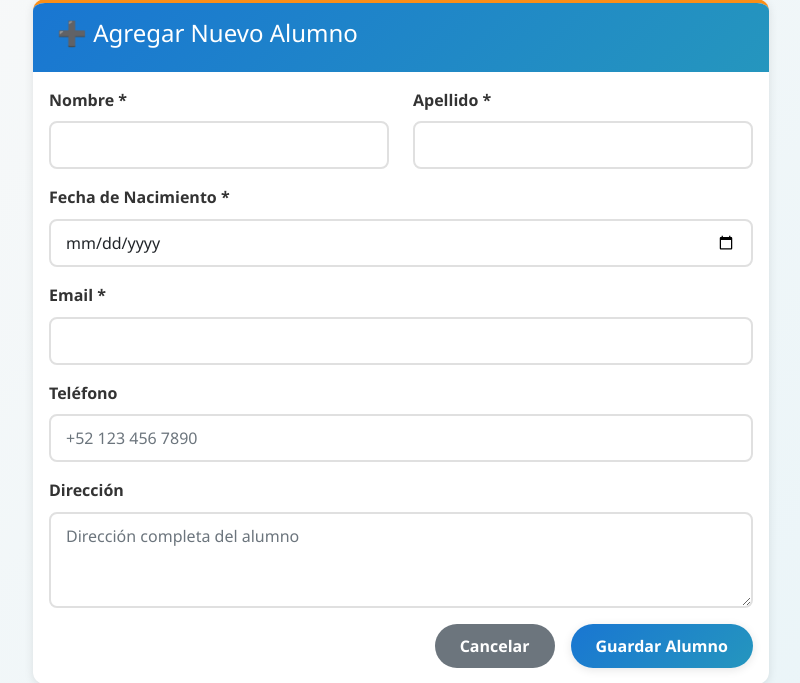
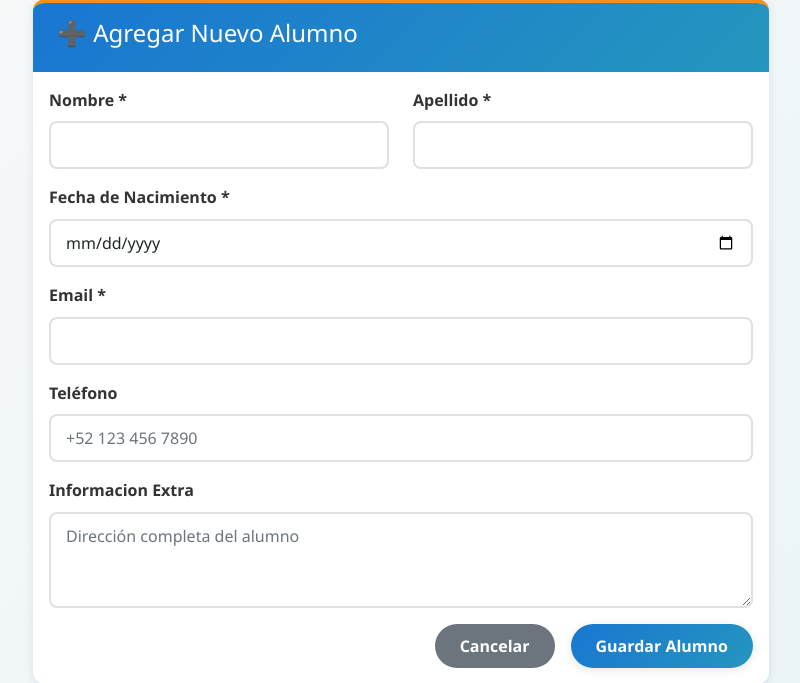
Before and after one commit to IsmaelMooBa/S.A.EEC, a Flask app: page /agregar_alumno in a window 1280 px wide. Shown: the part 99-782 px from the top of the page, without its empty margins (239-1039 px from the left). Run offline with Flask 3, Linux system fonts and the light colour scheme; the visitor is signed in with stand-in values (Sample User, id 1); data that the repository does not hold is empty.

Commit message:
VERSION 2.1.3

```diff
--- a/templates/agregar_alumno.html
+++ b/templates/agregar_alumno.html
@@ -44,7 +44,7 @@
                     </div>
 
                     <div class="mb-3">
-                        <label for="direccion" class="form-label">Dirección</label>
+                        <label for="direccion" class="form-label">Informacion Extra</label>
                         <textarea class="form-control" id="direccion" name="direccion"
                                   rows="3" placeholder="Dirección completa del alumno"></textarea>
                     </div>
--- a/templates/grupos.html
+++ b/templates/grupos.html
@@ -3,7 +3,7 @@
 {% block content %}
 <div class="d-flex justify-content-between align-items-center mb-4">
     <h1 class="display-5 fw-bold text-primary mb-3">
-            <i class="bi bi-collection me-3"></i>Gestión de Matriculas
+            <i class="bi bi-collection me-3"></i>Gestión de Grupos
     </h1>
     <a href="{{ url_for('agregar_grupo') }}" class="btn btn-success">
         ➕ Agregar Grupo
```
